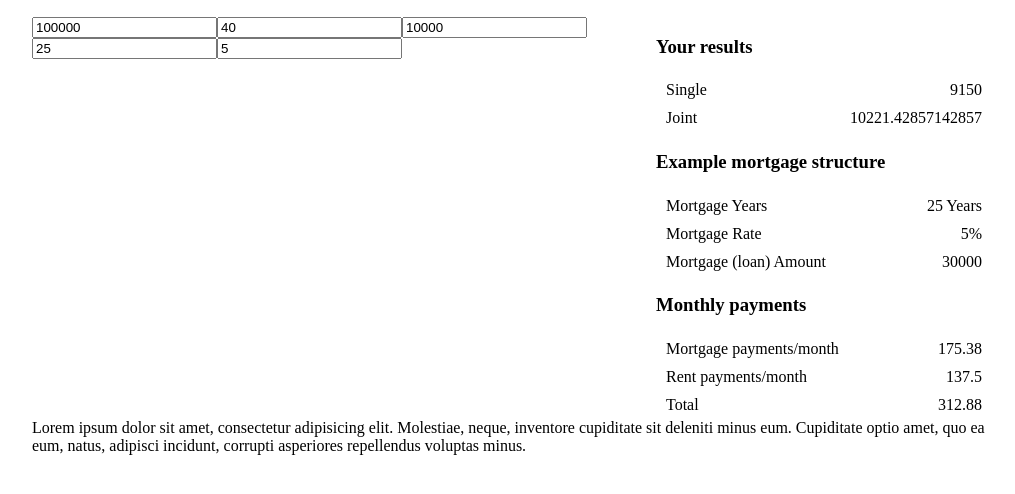
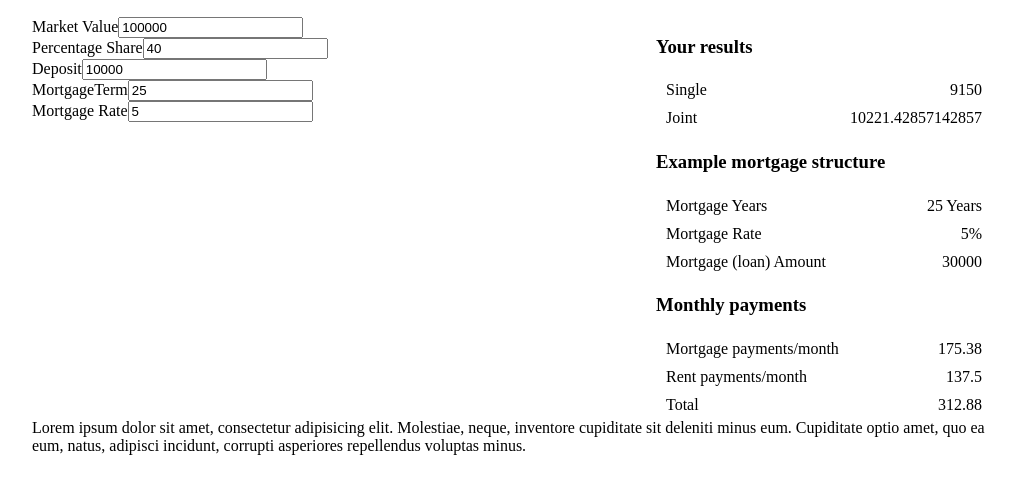
Before and after one commit to jag1989/react-living-calculator, a React app: page / in a window 1280 px wide. Shown: the part 50-544 px from the top of the page, without its empty margins (128-1143 px from the left). Built offline with nearby package versions, Linux system fonts and the light colour scheme.

Commit message:
Introduce labels for form inputs

```diff
--- a/src/index.css
+++ b/src/index.css
@@ -52,3 +52,9 @@ html {
 .living-calc_data__row > div:nth-child(2) {
     text-align: right;
 }
+
+/* Form Inputs & Sliders */
+
+.form-control {
+    display: block;
+}
--- a/src/index.js
+++ b/src/index.js
@@ -18,7 +18,12 @@ class CalcSlider extends React.Component {
 
     render() {
         return (
-            <input value={this.props.value} onChange={this.handleChange.bind(this)} />
+            <div className="form-control">
+                <label>
+                    {this.props.label}
+                    <input value={this.props.value} onChange={this.handleChange.bind(this)} />
+                </label>
+            </div>
         );
     }
 }
@@ -34,26 +39,31 @@ class CalcSliders extends React.Component {
                 <CalcSlider
                     changeValue={this.props.changeValue.bind(this)}
                     value={this.props.MarketValue}
+                    label="Market Value"
                     propKey="MarketValue"
                 />
                 <CalcSlider
                     changeValue={this.props.changeValue.bind(this)}
                     value={this.props.PercentageShare}
+                    label="Percentage Share"
                     propKey="PercentageShare"
                 />
                 <CalcSlider
                     changeValue={this.props.changeValue.bind(this)}
                     value={this.props.Deposit}
+                    label="Deposit"
                     propKey="Deposit"
                 />
                 <CalcSlider
                     changeValue={this.props.changeValue.bind(this)}
                     value={this.props.MortgageTerm}
+                    label="MortgageTerm"
                     propKey="MortgageTerm"
                 />
                 <CalcSlider
                     changeValue={this.props.changeValue.bind(this)}
                     value={this.props.MortgageRate}
+                    label="Mortgage Rate"
                     propKey="MortgageRate"
                 />
             </div>
```
